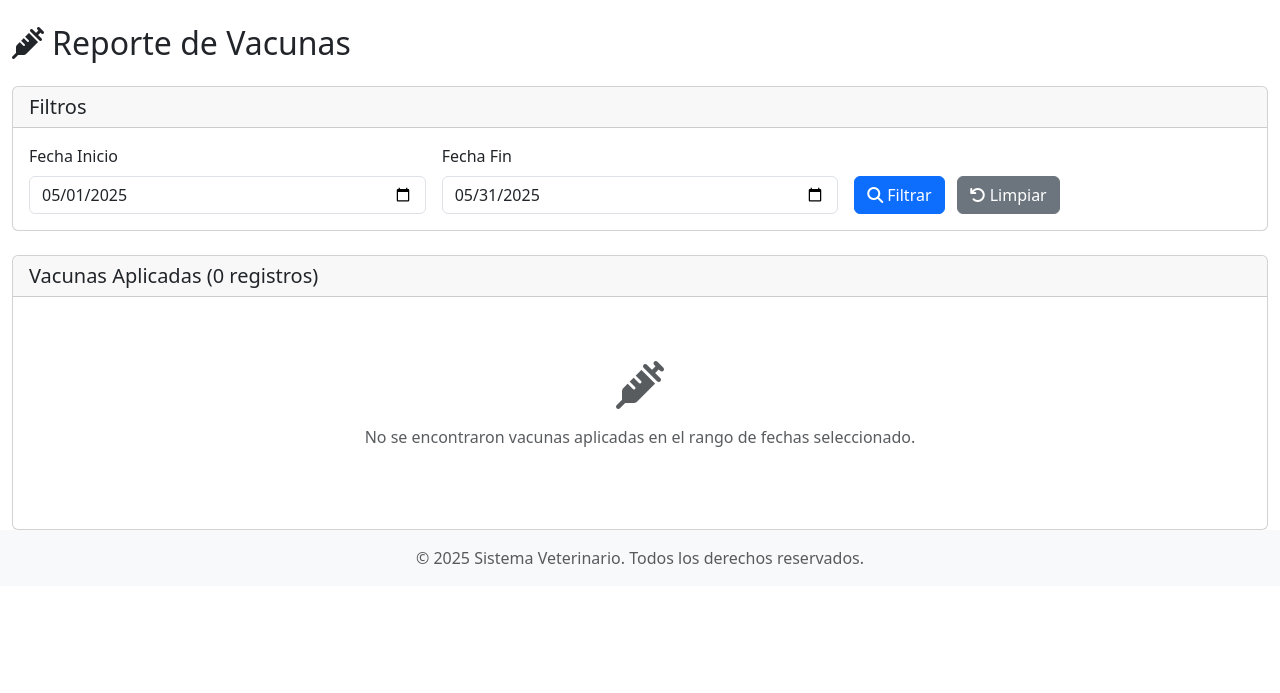
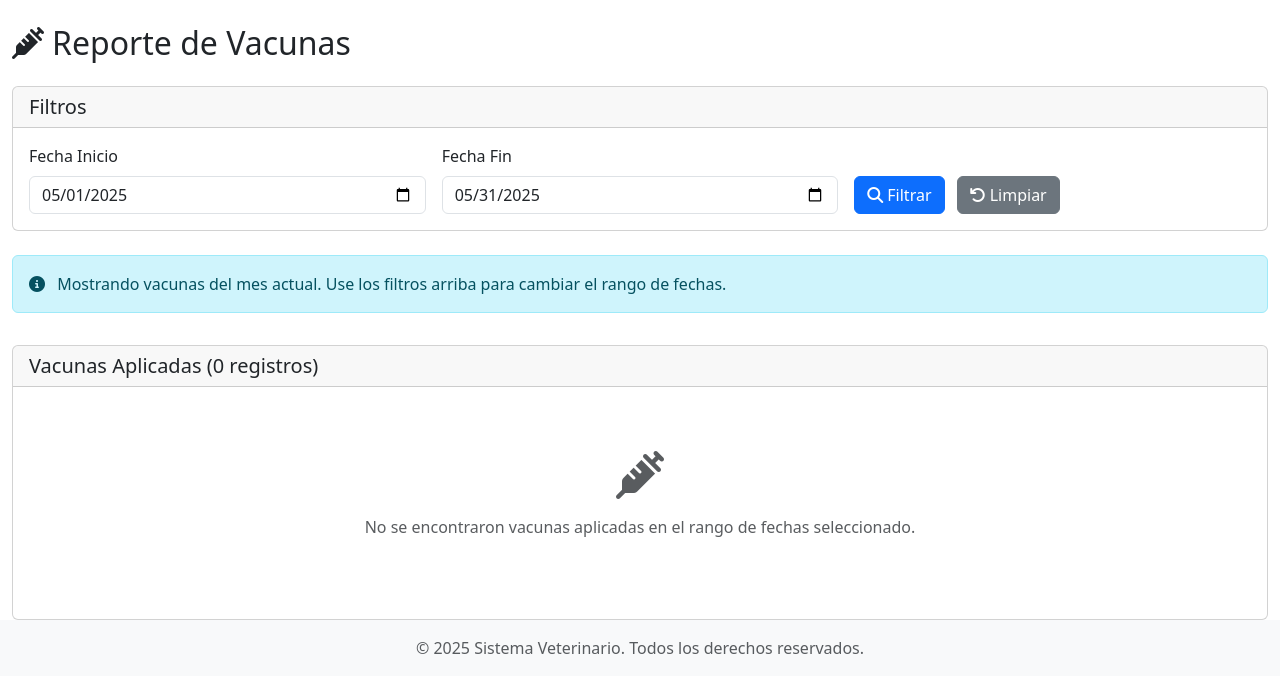
Before and after one commit to juand2306/veterinaria-sistem, a Django app: page /reportes/vacunas/ in a window 1280 px wide. Shown: the part 56-749 px from the top of the page. Run offline with Django 5.2, Linux system fonts and the light colour scheme; the visitor is signed in with stand-in values (Sample User, id 1); data that the repository does not hold is empty.

Commit message:
Arreglos en la app de reportes / 1 de 4 / 90%

```diff
--- a/reportes/views.py
+++ b/reportes/views.py
@@ -102,44 +102,47 @@ class ReporteVacunasView(LoginRequiredMixin, View):
         fecha_inicio_str = request.GET.get('fecha_inicio')
         fecha_fin_str = request.GET.get('fecha_fin')
 
+        # Calcular fechas por defecto (mes actual)
+        hoy = timezone.now().date()
+        primer_dia_mes = hoy.replace(day=1)
+        ultimo_dia_mes = (primer_dia_mes + timedelta(days=32)).replace(day=1) - timedelta(days=1)
+
+        # Usar fechas del formulario o fechas por defecto
         if fecha_inicio_str and fecha_fin_str:
             try:
                 fecha_inicio = datetime.strptime(fecha_inicio_str, '%Y-%m-%d').date()
                 fecha_fin = datetime.strptime(fecha_fin_str, '%Y-%m-%d').date()
+            except ValueError:
+                # Si hay error en las fechas, usar fechas por defecto
+                fecha_inicio = primer_dia_mes
+                fecha_fin = ultimo_dia_mes
+        else:
+            # Si no hay fechas en el formulario, usar fechas por defecto
+            fecha_inicio = primer_dia_mes
+            fecha_fin = ultimo_dia_mes
 
-                # Obtener vacunas aplicadas en el rango de fechas
-                vacunas = VacunaAplicada.objects.filter(
-                    fecha_aplicacion__date__gte=fecha_inicio,
-                    fecha_aplicacion__date__lte=fecha_fin
-                ).order_by('-fecha_aplicacion')
+        # Obtener vacunas aplicadas en el rango de fechas con select_related para optimizar
+        vacunas = VacunaAplicada.objects.filter(
+            fecha_aplicacion__gte=fecha_inicio,
+            fecha_aplicacion__lte=fecha_fin
+        ).select_related(
+            'vacuna',
+            'mascota__cliente'
+        ).order_by('-fecha_aplicacion')
 
-                # Estadísticas por tipo de vacuna
-                stats_vacunas = VacunaAplicada.objects.filter(
-                    fecha_aplicacion__date__gte=fecha_inicio,
-                    fecha_aplicacion__date__lte=fecha_fin
-                ).values('vacuna__nombre').annotate(total=Count('id')).order_by('-total')
-
-                return render(request, self.template_name, {
-                    'vacunas': vacunas,
-                    'stats_vacunas': stats_vacunas,
-                    'fecha_inicio': fecha_inicio,
-                    'fecha_fin': fecha_fin,
-                    'total_vacunas': vacunas.count(),
-                })
-            except ValueError:
-                pass
-
-        # Si no hay fechas válidas, mostrar el formulario vacío
-        hoy = timezone.now().date()
-        primer_dia_mes = hoy.replace(day=1)
-        ultimo_dia_mes = (primer_dia_mes + timedelta(days=32)).replace(day=1) - timedelta(days=1)
+        # Estadísticas por tipo de vacuna
+        stats_vacunas = VacunaAplicada.objects.filter(
+            fecha_aplicacion__gte=fecha_inicio,
+            fecha_aplicacion__lte=fecha_fin
+        ).values('vacuna__nombre').annotate(total=Count('id')).order_by('-total')
 
         return render(request, self.template_name, {
-            'vacunas': [],
-            'stats_vacunas': [],
-            'fecha_inicio': primer_dia_mes,
-            'fecha_fin': ultimo_dia_mes,
-            'total_vacunas': 0,
+            'vacunas': vacunas,
+            'stats_vacunas': stats_vacunas,
+            'fecha_inicio': fecha_inicio,
+            'fecha_fin': fecha_fin,
+            'total_vacunas': vacunas.count(),
+            'es_filtro_defecto': not (fecha_inicio_str and fecha_fin_str),  # Para mostrar un mensaje informativo
         })
 
 
--- a/templates/reportes/reporte_vacunas.html
+++ b/templates/reportes/reporte_vacunas.html
@@ -48,6 +48,18 @@
             </div>
         </div>
     </div>
+
+    <!-- Mensaje informativo -->
+    {% if es_filtro_defecto %}
+    <div class="row mb-3">
+        <div class="col-12">
+            <div class="alert alert-info">
+                <i class="fas fa-info-circle me-2"></i>
+                Mostrando vacunas del mes actual. Use los filtros arriba para cambiar el rango de fechas.
+            </div>
+        </div>
+    </div>
+    {% endif %}
 
     <!-- Estadísticas por tipo de vacuna -->
     {% if stats_vacunas %}
@@ -115,8 +127,8 @@
                                 <tr>
                                     <td>{{ vacuna.fecha_aplicacion|date:'d/m/Y' }}</td>
                                     <td>{{ vacuna.vacuna.nombre }}</td>
-                                    <td>{{ vacuna.consulta.cita.mascota.nombre }}</td>
-                                    <td>{{ vacuna.consulta.cita.mascota.cliente.nombre }} {{ vacuna.consulta.cita.mascota.cliente.apellido }}</td>
+                                    <td>{{ vacuna.mascota.nombre }}</td>
+                                    <td>{{ vacuna.mascota.cliente.nombre }} {{ vacuna.mascota.cliente.apellido }}</td>
                                     <td>{{ vacuna.observaciones|default:"—"|truncatechars:50 }}</td>
                                     <td>
                                         {% if vacuna.fecha_proxima %}
```
